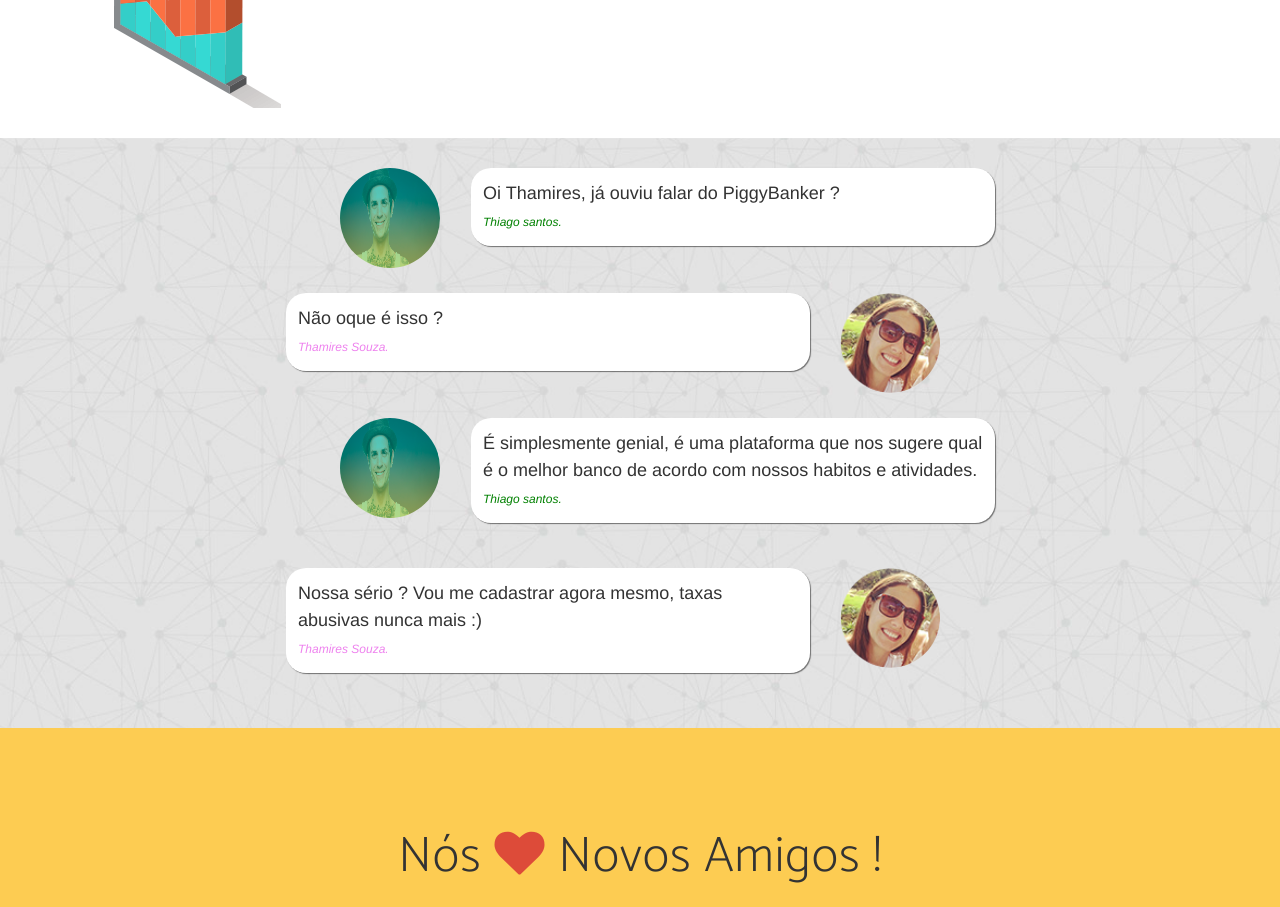
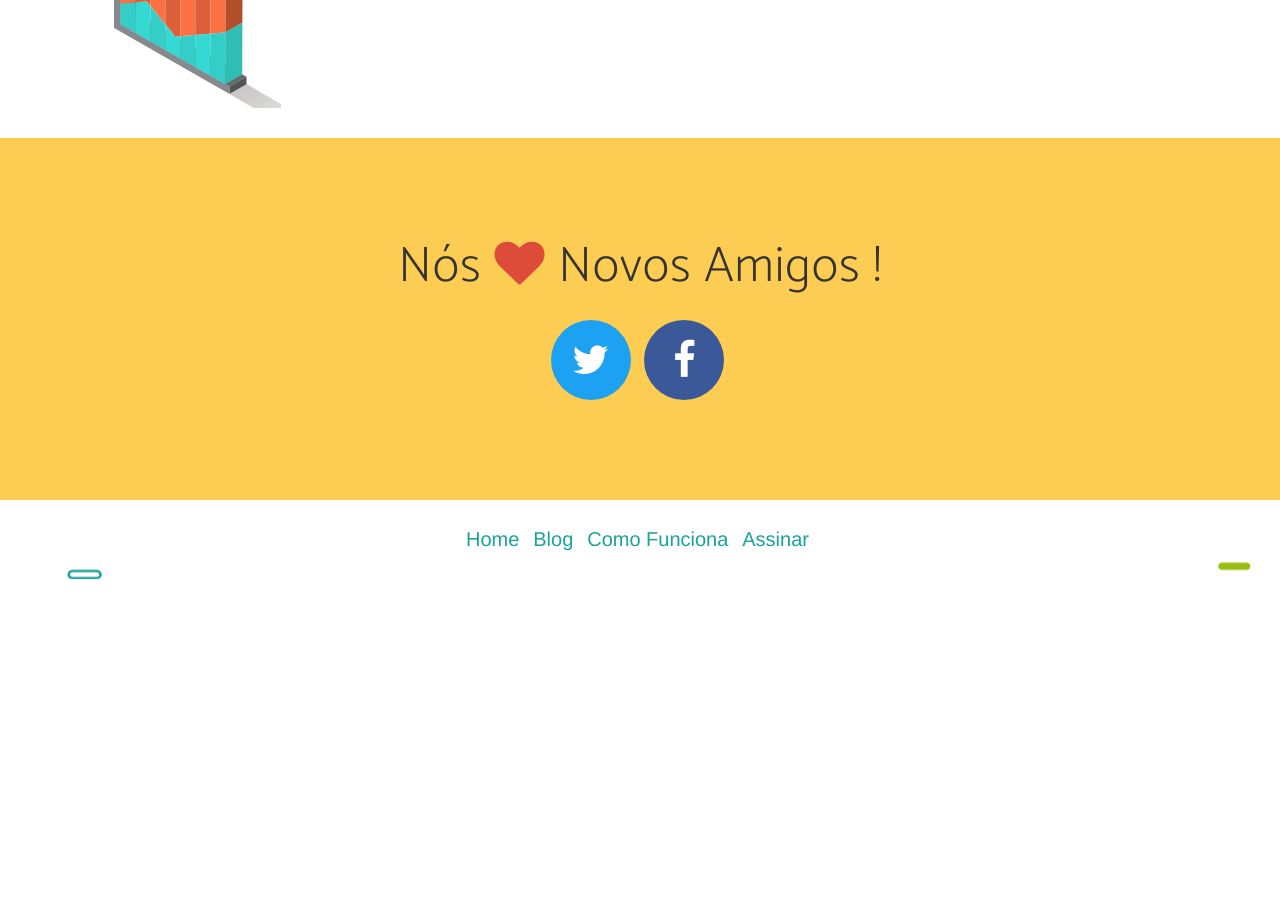
Before and after one commit to deividvs/PiggyBankerSite, a website: page index.html in a window 1280 px wide. Shown: the part 1960-2867 px from the top of the page. After the commit the page ends 2539 px from the top, so only its background shows below. Drawn offline with nearby package versions, Linux system fonts and the light colour scheme; a web font is replaced by a local one.

Commit message:
removed chat section

```diff
--- a/index.html
+++ b/index.html
@@ -221,77 +221,6 @@
                 </div>
     </section>
 
-    <section class="chatmessage">
-        <div class="container">
-            <div class="row">
-                <div class="col-md-12">
-                    <div class="col-md-2"></div>
-                    <div class="col-md-8">
-                        <div class="col-md-12 conversarion">
-                            <div class="row wow flipInY" data-wow-duration="3s" data-wow-duration="3s">
-                                <div class="col-md-3">
-                                    <img src="img/background.png" height="100px" width="100px" class="img-circle float-rgt">
-                                </div>
-                                <div class="col-md-9">
-                                    <p class="text-chat">
-                                        Oi Thamires, já ouviu falar do PiggyBanker ?
-                                        <br>
-                                        <i class="person_name male"> Thiago santos. </i>
-                                    </p>
-                                </div>
-                            </div>
-                        </div>
-                        <div class="col-md-12 conversarion">
-                            <div class="row wow flipInY" data-wow-duration="3s">
-                                <div class="col-md-9">
-                                    <p class="text-chat">
-                                        Não oque é isso ?
-                                        <br>
-                                        <i class="person_name female"> Thamires Souza.</i>
-                                    </p>
-                                </div>
-                                <div class="col-md-3">
-                                    <img src="img/person.png" height="100px" width="100px" class="img-circle">
-                                </div>
-                            </div>
-                        </div>
-                        <div class="col-md-12 conversarion">
-                            <div class="row wow flipInY" data-wow-duration="3s">
-                                <div class="col-md-3">
-                                    <img src="img/background.png" height="100px" width="100px" class="img-circle float-rgt">
-                                </div>
-                                <div class="col-md-9">
-                                    <p class="text-chat">
-                                        É simplesmente genial, é uma plataforma que nos sugere qual é o melhor banco de acordo com nossos
-                                        habitos e atividades.
-                                        <br>
-                                        <i class="person_name male"> Thiago santos. </i>
-                                    </p>
-                                </div>
-                            </div>
-                        </div>
-                        <div class="col-md-12 conversarion">
-                            <div class="row wow flipInY" data-wow-duration="3s">
-                                <div class="col-md-9">
-                                    <p class="text-chat">
-                                        Nossa sério ? Vou me cadastrar agora mesmo, taxas abusivas nunca mais :)
-                                        <br>
-                                        <i class="person_name female"> Thamires Souza.</i>
-                                    </p>
-                                </div>
-                                <div class="col-md-3">
-                                    <img src="img/person.png" height="100px" width="100px" class="img-circle">
-                                </div>
-                            </div>
-                        </div>
-                    </div>
-                    <div class="col-md-2"></div>
-                </div>
-            </div>
-        </div>
-        </div>
-    </section>
-
     <section id="contact" class="contact">
         <div class="container">
             <h2>Nós <i class="fa fa-heart wow rollIn" data-wow-duration="3s"></i> Novos Amigos !</h2>
```
